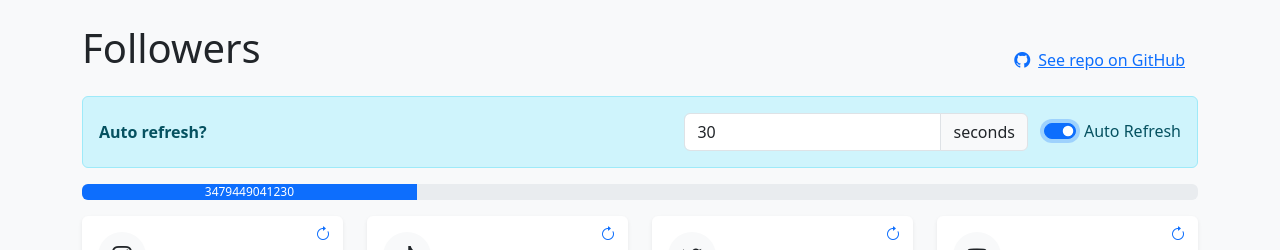
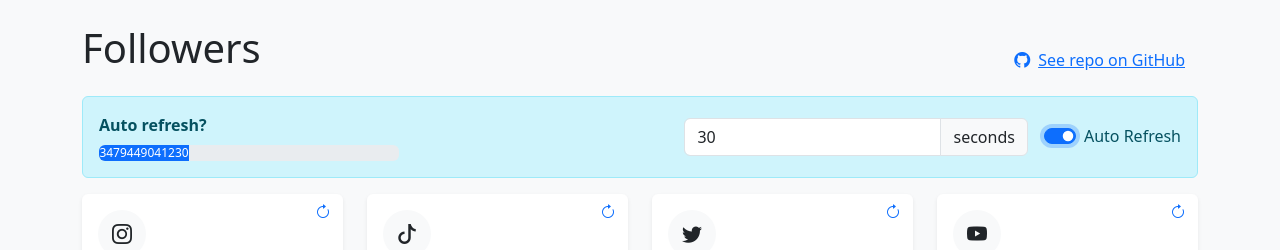
Before and after one commit to ashkan-ahmadi/followers-count-react, a React (Create React App) app: page / in a window 1280 px wide. Both pictures are taken after a click on the checkbox "Auto Refresh". Shown: the top 250 px of the page. Built offline with nearby package versions, Linux system fonts and the light colour scheme.

Commit message:
Update progress bar

```diff
--- a/src/App.tsx
+++ b/src/App.tsx
@@ -7,15 +7,7 @@ import { CardsData } from './types/types'
 export default function Home() {
   const [shouldAutoRefresh, setShouldAutoRefresh] = useState<boolean>(false)
   const [refreshRate, setRefreshRate] = useState<number>(30)
-  const [timeLeftToAutoRefresh, setTimeLeftToAutoRefresh] = useState<number>(refreshRate)
-  // console.log(refreshRate)
 
-  useEffect(() => {
-    const timeNow = Date.now()
-    const timeToRefresh = timeNow + refreshRate
-
-    setTimeLeftToAutoRefresh(timeToRefresh + timeNow)
-  }, [refreshRate, shouldAutoRefresh])
   return (
     <>
       <main className="bg-body-tertiary vh-100 bg-light">
@@ -23,12 +15,6 @@ export default function Home() {
           <Header />
 
           <AutoRefresh setShouldAutoRefresh={setShouldAutoRefresh} shouldAutoRefresh={shouldAutoRefresh} setRefreshRate={setRefreshRate} refreshRate={refreshRate} />
-
-          <div className="progress mb-3" role="progressbar" aria-label="Example with label" aria-valuenow={25} aria-valuemin={0} aria-valuemax={100}>
-            <div className="progress-bar" style={{ width: `${refreshRate}%` }}>
-              {timeLeftToAutoRefresh}
-            </div>
-          </div>
 
           <Cards cards={cards} shouldAutoRefresh={shouldAutoRefresh} refreshRate={refreshRate} />
         </section>
--- a/src/components/auto-refresh/AutoRefresh.tsx
+++ b/src/components/auto-refresh/AutoRefresh.tsx
@@ -1,3 +1,4 @@
+import { useEffect, useState } from 'react'
 import Switch from './Switch'
 
 type Props = {
@@ -8,10 +9,30 @@ type Props = {
 }
 
 export default function AutoRefresh({ shouldAutoRefresh, setShouldAutoRefresh, refreshRate, setRefreshRate }: Props) {
+  const [timeLeftToAutoRefresh, setTimeLeftToAutoRefresh] = useState<number>(refreshRate)
+  // console.log(refreshRate)
+
+  useEffect(() => {
+    const timeNow = Date.now()
+    const timeToRefresh = timeNow + refreshRate
+
+    setTimeLeftToAutoRefresh(timeToRefresh + timeNow)
+  }, [refreshRate, shouldAutoRefresh])
   return (
     <div className="alert alert-info">
       <div className="d-flex justify-content-between align-items-center">
-        <p className="m-0 fw-bold">Auto refresh?</p>
+        <div className="w-50">
+          <p className="m-0 fw-bold">Auto refresh?</p>
+
+          {shouldAutoRefresh && (
+            <div className="progress mt-2" role="progressbar" aria-label="Example with label" aria-valuenow={25} aria-valuemin={0} aria-valuemax={100} style={{ width: '100%', maxWidth: '300px' }}>
+              <div className="progress-bar" style={{ width: `${refreshRate}%` }}>
+                {timeLeftToAutoRefresh}
+              </div>
+            </div>
+          )}
+        </div>
+
         <div className="d-flex justify-content-between align-items-center gap-3">
           {shouldAutoRefresh && (
             <div className="input-group">
```
